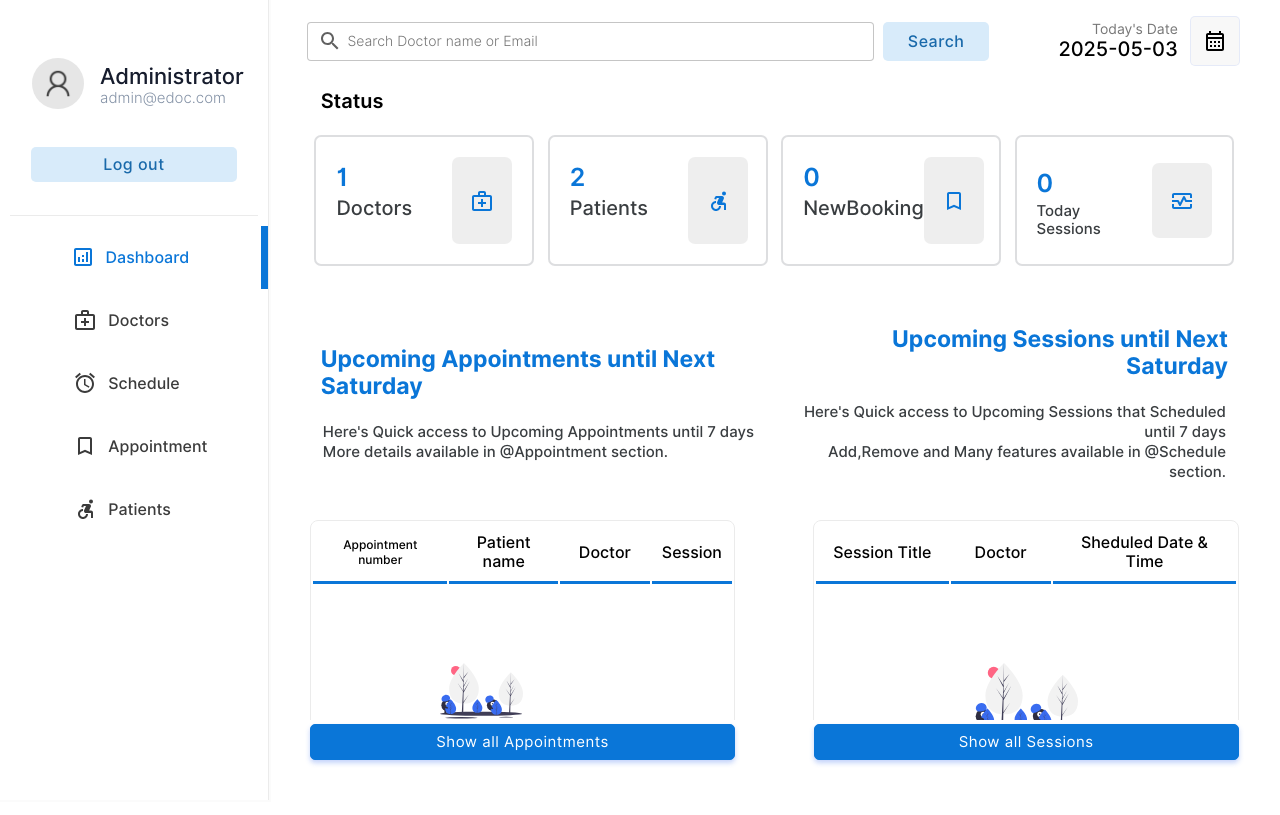
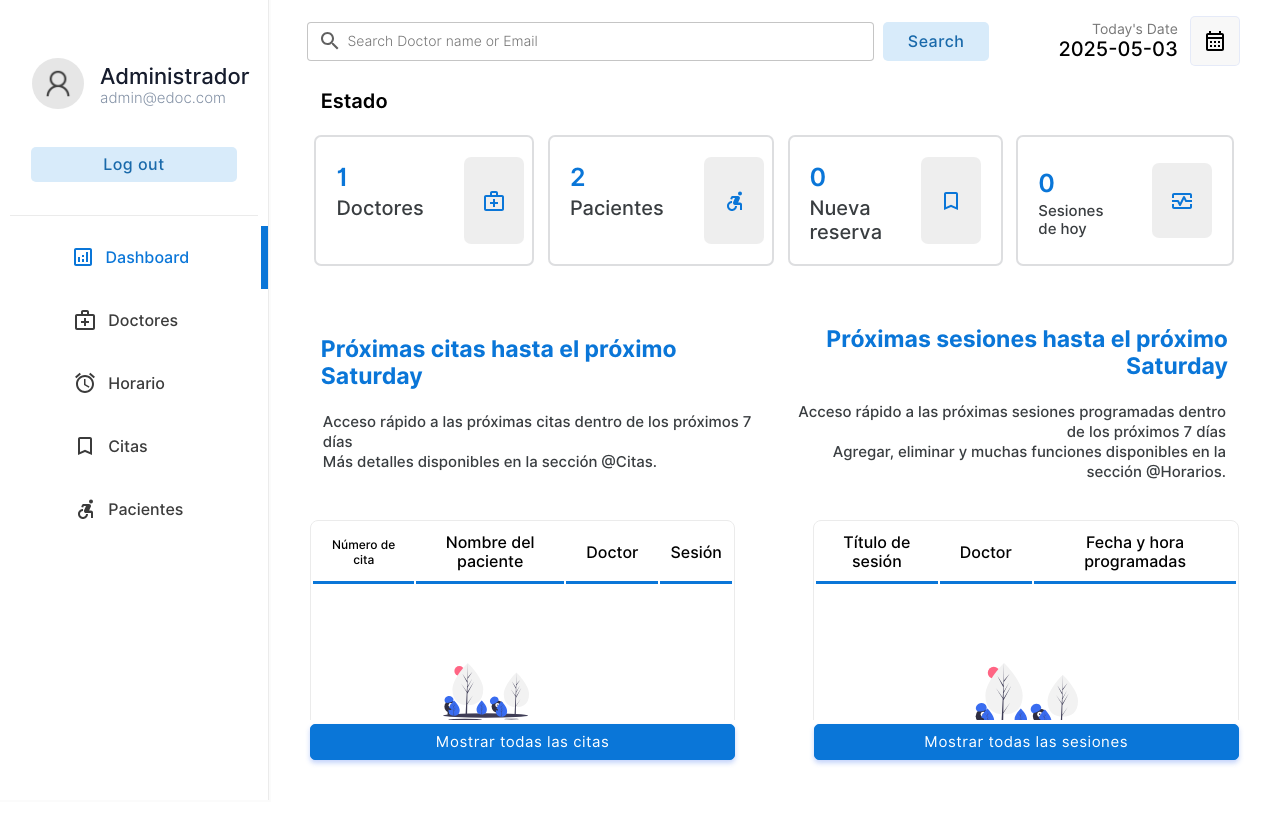
Before and after one commit to Katlin-Chapa/Proyecto-Clinica, a PHP site: page /admin/index.php in a window 1280 px wide. Run offline with PHP 8.4, Linux system fonts and the light colour scheme; a user stored in the database is signed in; data comes from the database, SQL or seed files in the repository.

Commit message:
Traducido

```diff
--- a/admin/index.php
+++ b/admin/index.php
@@ -56,7 +56,7 @@
                                     <img src="../img/user.png" alt="" width="100%" style="border-radius:50%">
                                 </td>
                                 <td style="padding:0px;margin:0px;">
-                                    <p class="profile-title">Administrator</p>
+                                    <p class="profile-title">Administrador</p>
                                     <p class="profile-subtitle">admin@edoc.com</p>
                                 </td>
                             </tr>
@@ -75,22 +75,22 @@
                 </tr>
                 <tr class="menu-row">
                     <td class="menu-btn menu-icon-doctor ">
-                        <a href="doctors.php" class="non-style-link-menu "><div><p class="menu-text">Doctors</p></a></div>
+                        <a href="doctors.php" class="non-style-link-menu "><div><p class="menu-text">Doctores</p></a></div>
                     </td>
                 </tr>
                 <tr class="menu-row" >
                     <td class="menu-btn menu-icon-schedule">
-                        <a href="schedule.php" class="non-style-link-menu"><div><p class="menu-text">Schedule</p></div></a>
+                        <a href="schedule.php" class="non-style-link-menu"><div><p class="menu-text">Horario</p></div></a>
                     </td>
                 </tr>
                 <tr class="menu-row">
                     <td class="menu-btn menu-icon-appoinment">
-                        <a href="appointment.php" class="non-style-link-menu"><div><p class="menu-text">Appointment</p></a></div>
+                        <a href="appointment.php" class="non-style-link-menu"><div><p class="menu-text">Citas</p></a></div>
                     </td>
                 </tr>
                 <tr class="menu-row" >
                     <td class="menu-btn menu-icon-patient">
-                        <a href="patient.php" class="non-style-link-menu"><div><p class="menu-text">Patients</p></a></div>
+                        <a href="patient.php" class="non-style-link-menu"><div><p class="menu-text">Pacientes</p></a></div>
                     </td>
                 </tr>
             </table>
@@ -161,7 +161,7 @@
                         <table class="filter-container" style="border: none;" border="0">
                             <tr>
                                 <td colspan="4">
-                                    <p style="font-size: 20px;font-weight:600;padding-left: 12px;">Status</p>
+                                    <p style="font-size: 20px;font-weight:600;padding-left: 12px;">Estado</p>
                                 </td>
                             </tr>
                             <tr>
@@ -172,7 +172,7 @@
                                                     <?php    echo $doctorrow->num_rows  ?>
                                                 </div><br>
                                                 <div class="h3-dashboard">
-                                                    Doctors &nbsp;&nbsp;&nbsp;&nbsp;&nbsp;&nbsp;
+                                                    Doctores &nbsp;&nbsp;&nbsp;&nbsp;&nbsp;&nbsp;
                                                 </div>
                                         </div>
                                                 <div class="btn-icon-back dashboard-icons" style="background-image: url('../img/icons/doctors-hover.svg');"></div>
@@ -185,7 +185,7 @@
                                                     <?php    echo $patientrow->num_rows  ?>
                                                 </div><br>
                                                 <div class="h3-dashboard">
-                                                    Patients &nbsp;&nbsp;&nbsp;&nbsp;&nbsp;
+                                                    Pacientes &nbsp;&nbsp;&nbsp;&nbsp;&nbsp;
                                                 </div>
                                         </div>
                                                 <div class="btn-icon-back dashboard-icons" style="background-image: url('../img/icons/patients-hover.svg');"></div>
@@ -198,7 +198,7 @@
                                                     <?php    echo $appointmentrow ->num_rows  ?>
                                                 </div><br>
                                                 <div class="h3-dashboard" >
-                                                    NewBooking &nbsp;&nbsp;
+                                                    Nueva reserva &nbsp;&nbsp;
                                                 </div>
                                         </div>
                                                 <div class="btn-icon-back dashboard-icons" style="margin-left: 0px;background-image: url('../img/icons/book-hover.svg');"></div>
@@ -211,7 +211,7 @@
                                                     <?php    echo $schedulerow ->num_rows  ?>
                                                 </div><br>
                                                 <div class="h3-dashboard" style="font-size: 15px">
-                                                    Today Sessions
+                                                    Sesiones de hoy
                                                 </div>
                                         </div>
                                                 <div class="btn-icon-back dashboard-icons" style="background-image: url('../img/icons/session-iceblue.svg');"></div>
@@ -235,25 +235,25 @@
                             <tr>
                                 <td>
                                     <p style="padding:10px;padding-left:48px;padding-bottom:0;font-size:23px;font-weight:700;color:var(--primarycolor);">
-                                        Upcoming Appointments until Next <?php
+                                        Próximas citas hasta el próximo <?php
                                         echo date("l",strtotime("+1 week"));
                                         ?>
                                     </p>
                                     <p style="padding-bottom:19px;padding-left:50px;font-size:15px;font-weight:500;color:#212529e3;line-height: 20px;">
-                                        Here's Quick access to Upcoming Appointments until 7 days<br>
-                                        More details available in @Appointment section.
+                                        Acceso rápido a las próximas citas dentro de los próximos 7 días<br>
+                                        Más detalles disponibles en la sección @Citas.
                                     </p>
 
                                 </td>
                                 <td>
                                     <p style="text-align:right;padding:10px;padding-right:48px;padding-bottom:0;font-size:23px;font-weight:700;color:var(--primarycolor);">
-                                        Upcoming Sessions  until Next <?php
+                                        Próximas sesiones hasta el próximo <?php
                                         echo date("l",strtotime("+1 week"));
                                         ?>
                                     </p>
                                     <p style="padding-bottom:19px;text-align:right;padding-right:50px;font-size:15px;font-weight:500;color:#212529e3;line-height: 20px;">
-                                        Here's Quick access to Upcoming Sessions that Scheduled until 7 days<br>
-                                        Add,Remove and Many features available in @Schedule section.
+                                        Acceso rápido a las próximas sesiones programadas dentro de los próximos 7 días<br>
+                                        Agregar, eliminar y muchas funciones disponibles en la sección @Horarios.
                                     </p>
                                 </td>
                             </tr>
@@ -266,11 +266,11 @@
                                         <tr>
                                                 <th class="table-headin" style="font-size: 12px;">
 
-                                                    Appointment number
+                                                    Número de cita
 
                                                 </th>
                                                 <th class="table-headin">
-                                                    Patient name
+                                                    Nombre del paciente
                                                 </th>
                                                 <th class="table-headin">
 
@@ -281,7 +281,7 @@
                                                 <th class="table-headin">
 
 
-                                                    Session
+                                                    Sesión
 
                                                 </th>
                                             </tr>
@@ -367,7 +367,7 @@
                                                 <th class="table-headin">
 
 
-                                                Session Title
+                                                Título de sesión
 
                                                 </th>
 
@@ -376,7 +376,7 @@
                                                 </th>
                                                 <th class="table-headin">
 
-                                                    Sheduled Date & Time
+                                                    Fecha y hora programadas
 
                                                 </th>
 
@@ -445,12 +445,12 @@
                             <tr>
                                 <td>
                                     <center>
-                                        <a href="appointment.php" class="non-style-link"><button class="btn-primary btn" style="width:85%">Show all Appointments</button></a>
+                                        <a href="appointment.php" class="non-style-link"><button class="btn-primary btn" style="width:85%">Mostrar todas las citas</button></a>
                                     </center>
                                 </td>
                                 <td>
                                     <center>
-                                        <a href="schedule.php" class="non-style-link"><button class="btn-primary btn" style="width:85%">Show all Sessions</button></a>
+                                        <a href="schedule.php" class="non-style-link"><button class="btn-primary btn" style="width:85%">Mostrar todas las sesiones</button></a>
                                     </center>
                                 </td>
                             </tr>
```
Also changed, not shown: admin/appointment.php (+16 -16 lines), admin/doctors.php (+15 -15 lines), admin/patient.php (+13 -13 lines), admin/schedule.php (+16 -16 lines).
